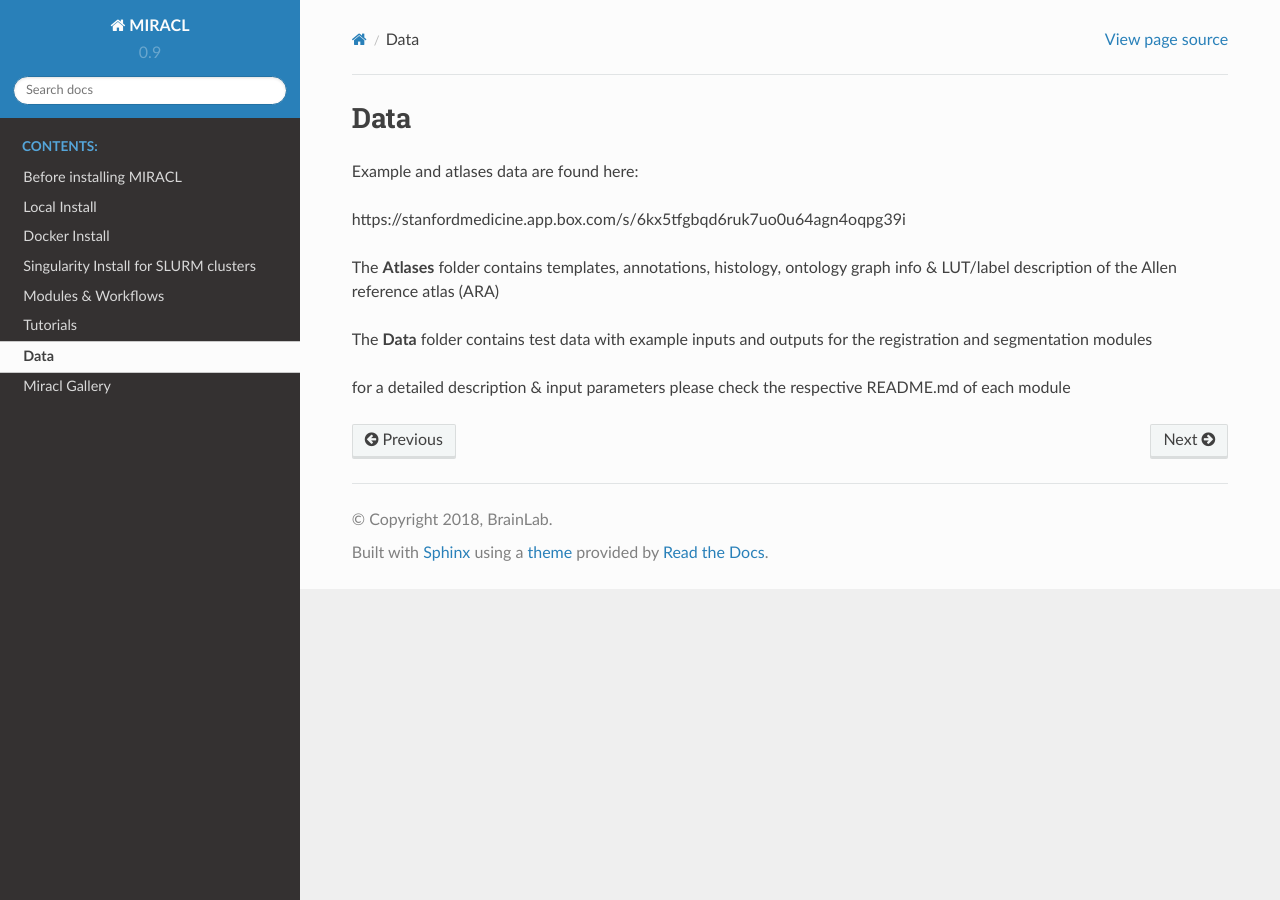
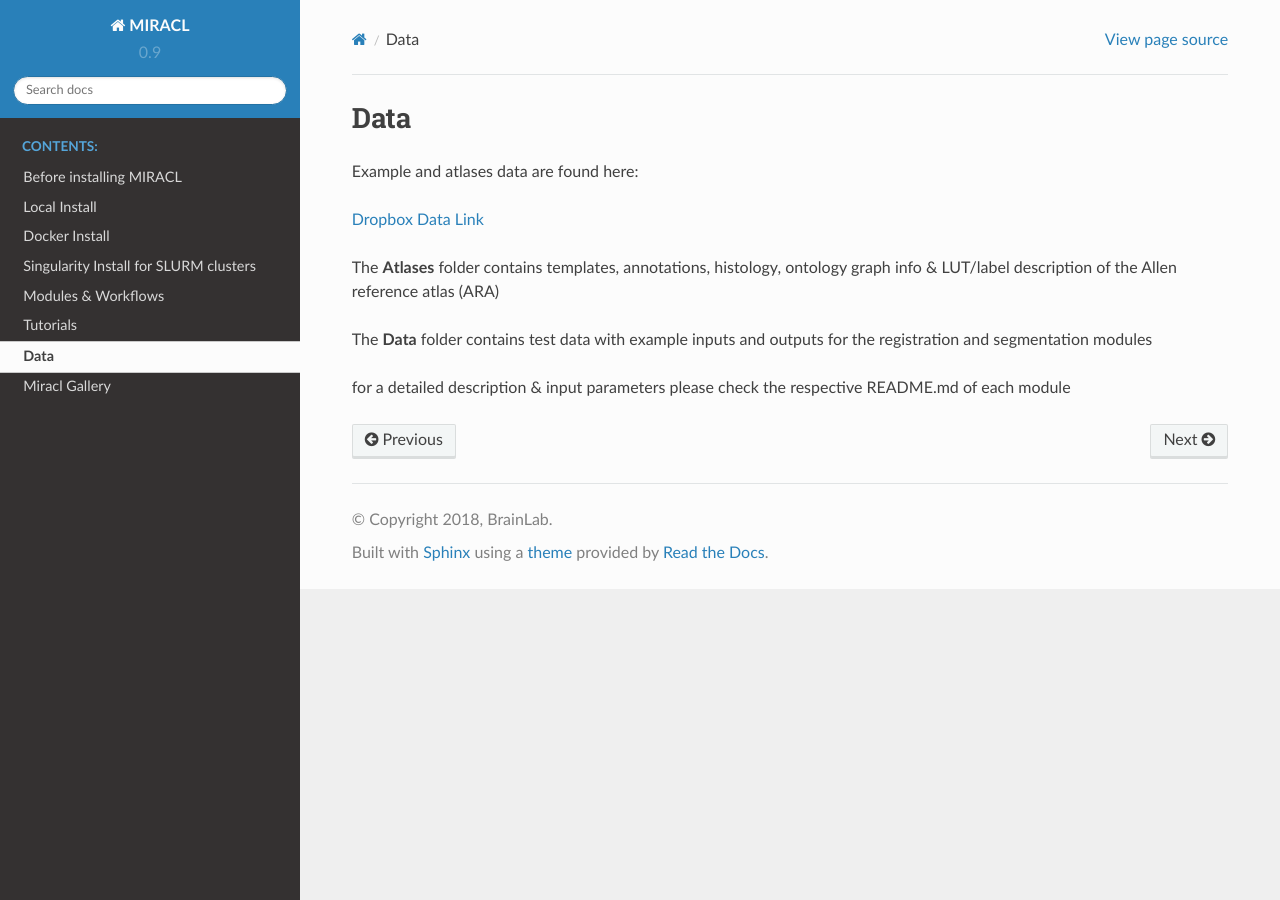
Before and after one commit to AICONSlab/MIRACL, a Sphinx documentation site: the page built from docs/data.md, in a window 1280 px wide. Built offline with Sphinx 7.4.7 and the Read the Docs theme 2.0.0, drawn with Linux system fonts in a browser that asks for light colours; pages that are not in the unit, such as notebooks, are missing from menus.

Commit message:
updated dropbox data link

```diff
--- a/docs/data.md
+++ b/docs/data.md
@@ -2,7 +2,7 @@
 
 Example and atlases data are found here:
 
-https://stanfordmedicine.app.box.com/s/6kx5tfgbqd6ruk7uo0u64agn4oqpg39i
+[Dropbox Data Link](https://www.dropbox.com/sh/i9swdedx7bsz1s8/AABpDmmN1uqPz6qpBLYLtt8va)
 
 The **Atlases** folder contains templates, annotations, histology, ontology graph info & LUT/label description of the Allen reference atlas (ARA)
 
```
